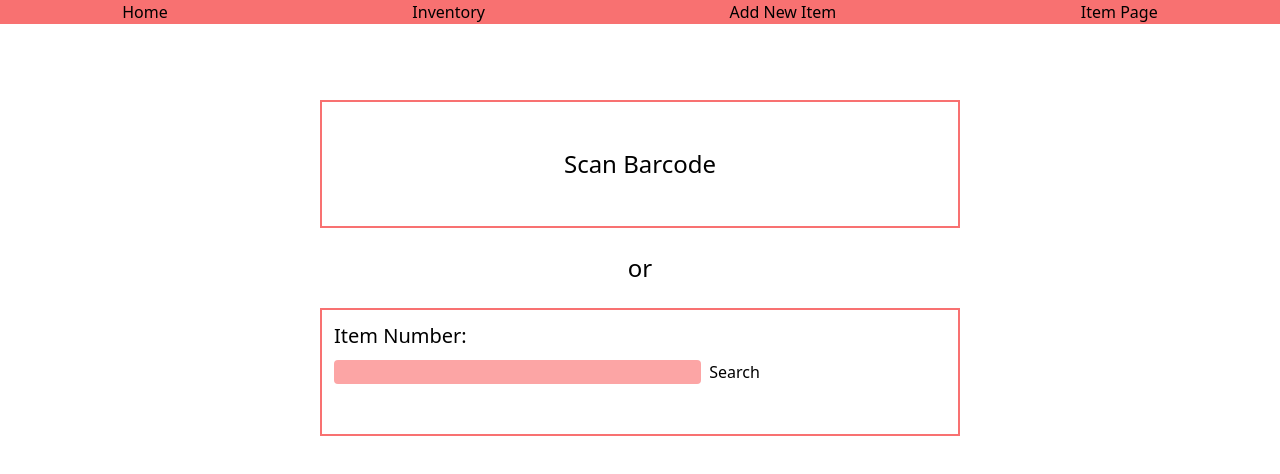
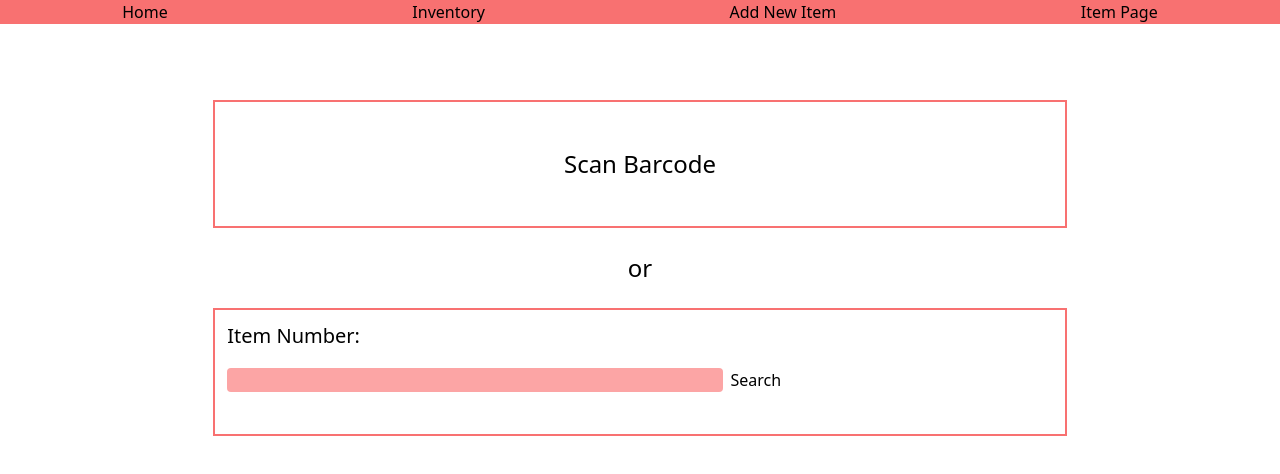
Before and after one commit to Git-Vdim-Hub/lunchroom-inventory-app, a React (Create React App) app in the folder client/: page / in a window 1280 px wide. Shown: the top 474 px of the page. Built offline with nearby package versions, Linux system fonts and the light colour scheme.

Commit message:
moving to nav

```diff
--- a/client/src/pages/Home.js
+++ b/client/src/pages/Home.js
@@ -32,16 +32,16 @@ export default function Home() {
 	return (
 		<div className="flex flex-col mt-16">
 			<div className="flex justify-center w-100 my-3">
-				<div className="flex justify-center border border-2 border-red-400 h-32 w-1/2">
+				<div className="flex justify-center border border-2 border-red-400 h-32 w-4/5 lg:w-2/3">
 					<button onClick={handleBarcodeScanner} className="text-xl md:text-2xl">Scan Barcode</button>
 				</div>
 			</div>
 			<p className="flex justify-center my-3 text-xl md:text-2xl">or</p>
 			<div className="flex justify-center">
-				<div className="flex justify-center border border-2 border-red-400 h-32 w-1/2 p-3 my-3">
+				<div className="flex justify-center border border-2 border-red-400 h-32 w-4/5 lg:w-2/3 p-3 my-3">
 					<div className="w-full flex relative justify-center">
 						<label className=" absolute md:text-lg lg:text-xl top-0 left-0">Item Number:</label>
-						<div className="self-center w-full">
+						<div className="self-center w-full mt-4">
 							<input
 								name="itemNumber"
 								type="text"
```
